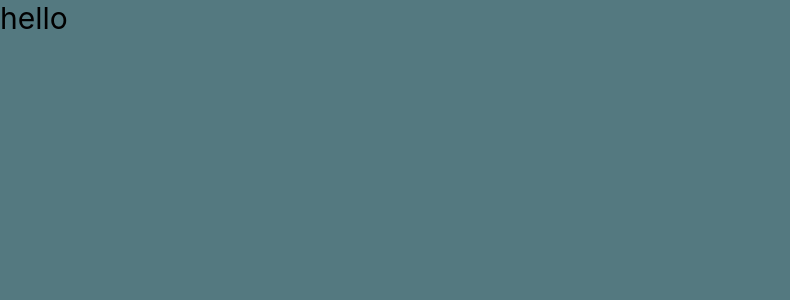
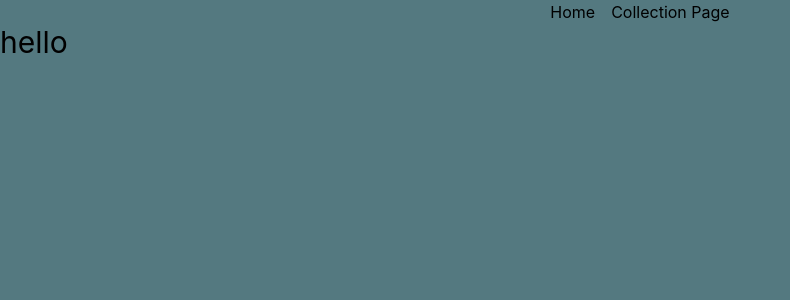
Before and after one commit to nk-mart/edx-group-2, a React (Create React App) app: page /collectionpage in a window 1280 px wide. Shown: the top 300 px of the page, without its empty margins (0-790 px from the left). Built offline with nearby package versions, Linux system fonts and the light colour scheme.

Commit message:
NAV updated.

```diff
--- a/src/App.js
+++ b/src/App.js
@@ -1,6 +1,7 @@
 import React from "react";
 import CollectionPage from "./components/CollectionPage.js";
 import Home from "./components/Home.js";
+import Nav from "./components/Nav.js";
 import { BrowserRouter } from 'react-router-dom';
 import { BrowserRouter as Router, Route, Routes, Link } from 'react-router-dom';
 import "./App.css";
@@ -11,7 +12,7 @@ function App() {
 
 
     <BrowserRouter>
-
+      <Nav></Nav>
       <Routes>
         <Route path="/" element={<Home />} />
         <Route path="/collectionpage" element={<CollectionPage />} />
--- a/src/components/Nav.js
+++ b/src/components/Nav.js
@@ -1,11 +1,14 @@
-
+import { Link } from "react-router-dom"
 
 export default function Nav(){
 
-    <nav>
-    <ul>
-      <li> <Link to="/"> Home </Link></li>
-      <li> <Link to="/collectionpage"> Collection Page   </Link></li>
+
+    return (
+    <nav className="" >
+    <ul className="text-1xl flex justify-center">
+      <li className="mx-2 "> <Link to="/"> Home</Link></li>
+      <li className="mx-2"> <Link to="/collectionpage">Collection Page   </Link></li>
     </ul>
   </nav>
+    )
 };
```
Also changed, not shown: src/components/Home.js (+8 -0 lines).
